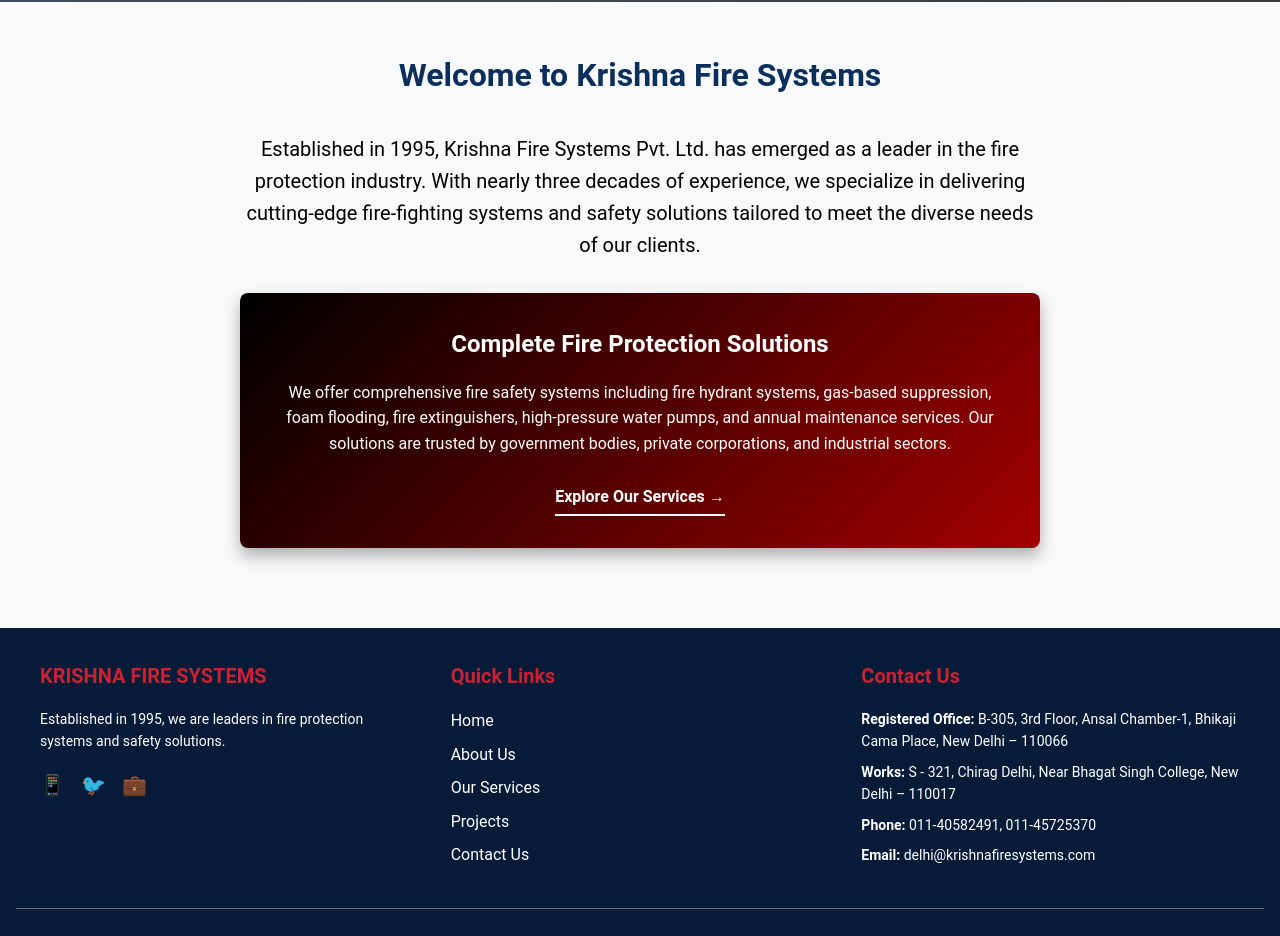
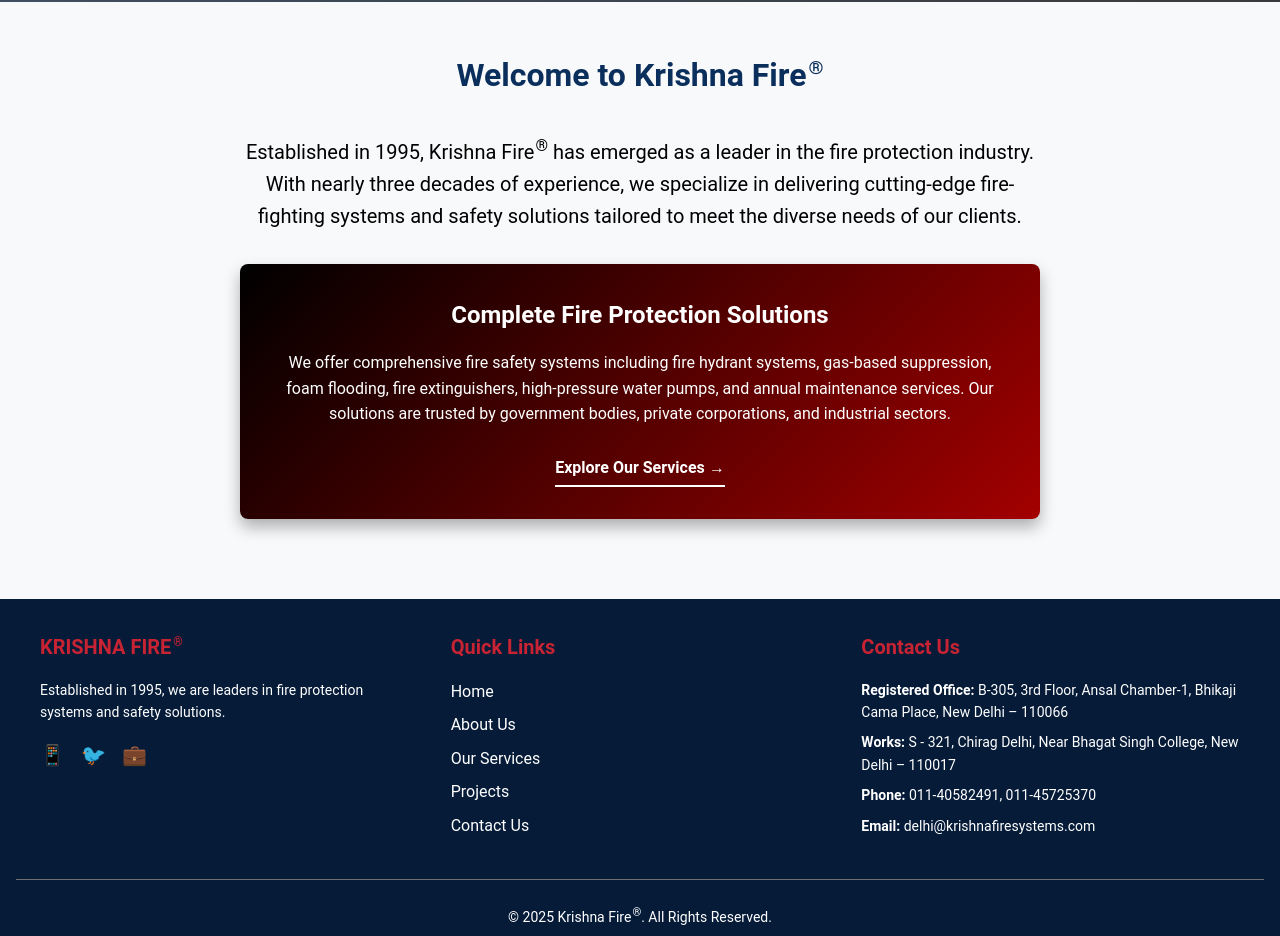
Before and after one commit to niteshsaxena03/KrishnaFiresystems, a React (Vite) app: page / in a window 1280 px wide. Shown: the part 720-1656 px from the top of the page. Built offline with nearby package versions, Linux system fonts and the light colour scheme; grey boxes are pictures that could not be loaded.

Commit message:
Changed the name of company by using R symbol

```diff
--- a/index.html
+++ b/index.html
@@ -4,7 +4,7 @@
     <meta charset="UTF-8" />
     <meta name="viewport" content="width=device-width, initial-scale=1.0" />
     <link rel="icon" type="image/svg+xml" href="/MainLogo.jpg" />
-    <title>Krishna Fire Systems</title>
+    <title>Krishna Fire®</title>
     <link
       rel="stylesheet"
       href="https://unpkg.com/leaflet@1.9.4/dist/leaflet.css"
--- a/src/components/Footer.jsx
+++ b/src/components/Footer.jsx
@@ -71,7 +71,18 @@
     <footer style={footerStyle}>
       <div style={footerContentStyle}>
         <div style={footerSectionStyle}>
-          <h3 style={footerTitleStyle}>KRISHNA FIRE SYSTEMS</h3>
+          <h3 style={footerTitleStyle}>
+            KRISHNA FIRE
+            <span
+              style={{
+                fontSize: "0.6em",
+                verticalAlign: "super",
+                marginLeft: "2px",
+              }}
+            >
+              ®
+            </span>
+          </h3>
           <p style={footerTextStyle}>
             Established in 1995, we are leaders in fire protection systems and
             safety solutions.
@@ -129,8 +140,17 @@
 
       <div style={footerBottomStyle}>
         <p>
-          © {new Date().getFullYear()} Krishna Fire Systems Pvt. Ltd. All
-          Rights Reserved.
+          © {new Date().getFullYear()} Krishna Fire
+          <span
+            style={{
+              fontSize: "0.8em",
+              verticalAlign: "super",
+              marginLeft: "1px",
+            }}
+          >
+            ®
+          </span>
+          . All Rights Reserved.
         </p>
       </div>
     </footer>
--- a/src/pages/About.jsx
+++ b/src/pages/About.jsx
@@ -108,7 +108,18 @@
     <div>
       <section style={sectionStyle}>
         <div style={containerStyle}>
-          <h1 style={headingStyle}>About Krishna Fire Systems</h1>
+          <h1 style={headingStyle}>
+            About Krishna Fire
+            <span
+              style={{
+                fontSize: "0.6em",
+                verticalAlign: "super",
+                marginLeft: "2px",
+              }}
+            >
+              ®
+            </span>
+          </h1>
 
           <div style={highlightBoxStyle}>
             <div style={statBoxStyle}>
@@ -128,11 +139,20 @@
           <div style={overviewSectionStyle}>
             <h2 style={subHeadingStyle}>Company Overview</h2>
             <p style={paragraphStyle}>
-              Established in 1995 and headquartered in Delhi, Krishna Fire®
-              Systems Pvt. Ltd. has emerged as a leader in the fire protection
-              industry. With nearly three decades of experience, we specialize
-              in delivering cutting-edge fire-fighting systems and safety
-              solutions tailored to meet the diverse needs of our clients.
+              Established in 1995 and headquartered in Delhi, Krishna Fire
+              <span
+                style={{
+                  fontSize: "0.8em",
+                  verticalAlign: "super",
+                  marginLeft: "1px",
+                }}
+              >
+                ®
+              </span>{" "}
+              has emerged as a leader in the fire protection industry. With
+              nearly three decades of experience, we specialize in delivering
+              cutting-edge fire-fighting systems and safety solutions tailored
+              to meet the diverse needs of our clients.
             </p>
             <p style={paragraphStyle}>
               As an ISO 9001:2000 certified company, our commitment to
--- a/src/pages/Clients.jsx
+++ b/src/pages/Clients.jsx
@@ -19,9 +19,10 @@
   const clients = [
     {
       name: "Lumax Industries Ltd.",
-      location: "Plant-I, Pant Nagar, IP-2, Salempur, Haridwar, Sanand, Gujarat (Ahmadabad), Bawal, Rewari (Haryana)",
+      location:
+        "Plant-I, Pant Nagar, IP-2, Salempur, Haridwar, Sanand, Gujarat (Ahmadabad), Bawal, Rewari (Haryana)",
       category: "industrial",
-      logo: '/lumax.png' ,
+      logo: "/lumax.png",
       logoBackground: "#ffff",
     },
     {
@@ -319,9 +320,19 @@
       <header style={headerStyle}>
         <h1 style={titleStyle}>Our Clients</h1>
         <p style={subtitleStyle}>
-          Over the years, Krishna Fire Systems has earned the trust of numerous
-          prestigious clients across various sectors. Our commitment to
-          excellence has made us the preferred choice for fire safety solutions.
+          Over the years, Krishna Fire
+          <span
+            style={{
+              fontSize: "0.8em",
+              verticalAlign: "super",
+              marginLeft: "1px",
+            }}
+          >
+            ®
+          </span>{" "}
+          has earned the trust of numerous prestigious clients across various
+          sectors. Our commitment to excellence has made us the preferred choice
+          for fire safety solutions.
         </p>
       </header>
 
--- a/src/pages/Contact.jsx
+++ b/src/pages/Contact.jsx
@@ -2,13 +2,13 @@
 import { theme } from "../theme";
 import { useMobile } from "../hooks/useMobile";
 import emailjs from "@emailjs/browser";
-import { MapContainer, TileLayer, Marker, Popup  , Circle } from 'react-leaflet';
-import L from 'leaflet';
-import 'leaflet/dist/leaflet.css';
+import { MapContainer, TileLayer, Marker, Popup, Circle } from "react-leaflet";
+import L from "leaflet";
+import "leaflet/dist/leaflet.css";
 // markers :
-import markerIcon2x from 'leaflet/dist/images/marker-icon-2x.png';
-import markerIcon from 'leaflet/dist/images/marker-icon.png';
-import markerShadow from 'leaflet/dist/images/marker-shadow.png';
+import markerIcon2x from "leaflet/dist/images/marker-icon-2x.png";
+import markerIcon from "leaflet/dist/images/marker-icon.png";
+import markerShadow from "leaflet/dist/images/marker-shadow.png";
 
 delete L.Icon.Default.prototype._getIconUrl;
 L.Icon.Default.mergeOptions({
@@ -16,8 +16,6 @@
   iconUrl: markerIcon,
   shadowUrl: markerShadow,
 });
-
-
 
 const Contact = () => {
   const isMobile = useMobile();
@@ -74,14 +72,14 @@
           alert("Failed to send message. Please try again later.");
         }
       );
-  }
+  };
 
   const handleSubmit = (e) => {
     e.preventDefault();
     console.log("Form data submitted:", formData);
 
     // Email Js Part :
-    sendEmail(formData)
+    sendEmail(formData);
 
     setFormSubmitted(true);
     // Reset form after submission
@@ -372,14 +370,24 @@
             </div>
           </div>
           <div style={mapContainerStyle}>
-          <MapContainer center={position} zoom={14} style={{ height: '100%', width: '100%' }}>
+            <MapContainer
+              center={position}
+              zoom={14}
+              style={{ height: "100%", width: "100%" }}
+            >
               <TileLayer
                 attribution='&copy; <a href="https://www.openstreetmap.org/">OpenStreetMap</a>'
                 url="https://{s}.tile.openstreetmap.org/{z}/{x}/{y}.png"
               />
               <Marker position={position}>
                 <Popup>
-                Krishna Fire Systems Office<br />Ansals Chamber I, Delhi
+                  Krishna Fire
+                  <span style={{ fontSize: "0.7em", verticalAlign: "super" }}>
+                    ®
+                  </span>{" "}
+                  Office
+                  <br />
+                  Ansals Chamber I, Delhi
                 </Popup>
               </Marker>
               <Circle
--- a/src/pages/Equipment.jsx
+++ b/src/pages/Equipment.jsx
@@ -1,8 +1,7 @@
 import { useState } from "react";
 import { theme } from "../theme";
 import { useMobile } from "../hooks/useMobile";
-import { EquipmentsimageSet as imageSet  }  from "../assets/equipments" ;
-
+import { EquipmentsimageSet as imageSet } from "../assets/equipments";
 
 const Equipment = () => {
   const isMobile = useMobile();
@@ -27,7 +26,7 @@
       description:
         "High-performance electric welding machines used for precision fabrication of fire safety equipment and components.",
       icon: "⚡",
-      image: imageSet[0]
+      image: imageSet[0],
     },
     {
       name: "Gas Cutting Set",
@@ -36,8 +35,7 @@
       description:
         "Industrial-grade gas cutting sets for precise metal cutting operations in fire equipment manufacturing.",
       icon: "🔥",
-      image:
-        imageSet[1],
+      image: imageSet[1],
     },
     {
       name: "Gas Welding Set",
@@ -46,8 +44,7 @@
       description:
         "Gas welding equipment for specialized welding applications requiring controlled heat input.",
       icon: "🔥",
-      image:
-       imageSet[2],
+      image: imageSet[2],
     },
     {
       name: "Chain Pulley Block (2,5 Ton)",
@@ -56,8 +53,7 @@
       description:
         "2,5-ton capacity chain pulley blocks for safe lifting and positioning of heavy components during installation.",
       icon: "⛓️",
-      image:
-       imageSet[3],
+      image: imageSet[3],
     },
     {
       name: "M.S. Pipe Cutting Machine",
@@ -66,8 +62,7 @@
       description:
         "Specialized pipe cutting machines for precise cutting of mild steel pipes used in fire hydrant and sprinkler systems.",
       icon: "⚙️",
-      image:
-        imageSet[4],
+      image: imageSet[4],
     },
     {
       name: "Angle Grinder",
@@ -76,8 +71,7 @@
       description:
         "Versatile angle grinders for cutting, grinding and polishing metal components of fire safety systems.",
       icon: "🔄",
-      image:
-        imageSet[5],
+      image: imageSet[5],
     },
     {
       name: "Straight Grinder",
@@ -86,8 +80,7 @@
       description:
         "Straight grinders for precision grinding operations in tight spaces and detailed work.",
       icon: "🔄",
-      image:
-        imageSet[6],
+      image: imageSet[6],
     },
     {
       name: "Drill Machine (Hammer)",
@@ -96,8 +89,7 @@
       description:
         "Powerful hammer drill machines for concrete drilling during installation of fire safety systems.",
       icon: "🔨",
-      image:
-        imageSet[7],
+      image: imageSet[7],
     },
     {
       name: "Pistol Drill Machine",
@@ -106,8 +98,7 @@
       description:
         "Compact pistol-grip drill machines for precision drilling work in confined spaces.",
       icon: "🔨",
-      image:
-        imageSet[8],
+      image: imageSet[8],
     },
     {
       name: "Hydraulic Pump",
@@ -116,8 +107,7 @@
       description:
         "High-pressure hydraulic pumps for testing and commissioning of fire safety equipment.",
       icon: "💧",
-      image:
-       imageSet[9],
+      image: imageSet[9],
     },
   ];
 
@@ -381,10 +371,20 @@
       <header style={headerStyle}>
         <h1 style={titleStyle}>Our Technical Capabilities</h1>
         <p style={subtitleStyle}>
-          Krishna Fire Systems is equipped with state-of-the-art machinery and
-          tools to provide the highest quality fire safety solutions. Our
-          comprehensive equipment inventory enables us to handle all aspects of
-          installation, maintenance, and servicing.
+          Krishna Fire
+          <span
+            style={{
+              fontSize: "0.8em",
+              verticalAlign: "super",
+              marginLeft: "1px",
+            }}
+          >
+            ®
+          </span>{" "}
+          is equipped with state-of-the-art machinery and tools to provide the
+          highest quality fire safety solutions. Our comprehensive equipment
+          inventory enables us to handle all aspects of installation,
+          maintenance, and servicing.
         </p>
       </header>
 
@@ -440,11 +440,13 @@
               transform: "none", // Initial state
             }}
           >
-           <img
-            src={item.image.primary? item.image.primary : item.image.secondary}
-            alt={item.name}
-            style={equipmentImageStyle}
-          />
+            <img
+              src={
+                item.image.primary ? item.image.primary : item.image.secondary
+              }
+              alt={item.name}
+              style={equipmentImageStyle}
+            />
             <div style={equipmentInfoStyle}>
               <div style={iconContainerStyle}>{item.icon}</div>
               <div style={equipmentHeaderStyle}>
--- a/src/pages/Home.jsx
+++ b/src/pages/Home.jsx
@@ -4,8 +4,7 @@
 import { useState, useEffect } from "react";
 
 const Home = () => {
-
-const [bgImage, setBgImage] = useState(
+  const [bgImage, setBgImage] = useState(
     "https://res.cloudinary.com/dhcodkhrw/image/upload/v1749029004/Home_g1dstg.jpg"
   );
 
@@ -19,7 +18,6 @@
       );
     };
   }, []);
-
 
   const isMobile = useMobile();
 
@@ -144,7 +142,9 @@
       <section style={heroSectionStyle}>
         <div style={overlayStyle}></div>
         <div style={heroContentStyle}>
-          <h1 style={heroTitleStyle}>KRISHNA FIRE SYSTEMS</h1>
+          <h1 style={heroTitleStyle}>
+            Krishna Firesystems Pvt.Ltd.
+          </h1>
           <p style={heroSubtitleStyle}>
             Leading Provider of Fire Protection Solutions Since 1995
           </p>
@@ -155,13 +155,33 @@
       </section>
 
       <section style={sectionStyle}>
-        <h2 style={sectionTitleStyle}>Welcome to Krishna Fire Systems</h2>
+        <h2 style={sectionTitleStyle}>
+          Welcome to Krishna Fire
+          <span
+            style={{
+              fontSize: "0.6em",
+              verticalAlign: "super",
+              marginLeft: "2px",
+            }}
+          >
+            ®
+          </span>
+        </h2>
         <p style={introTextStyle}>
-          Established in 1995, Krishna Fire Systems Pvt. Ltd. has emerged as a
-          leader in the fire protection industry. With nearly three decades of
-          experience, we specialize in delivering cutting-edge fire-fighting
-          systems and safety solutions tailored to meet the diverse needs of our
-          clients.
+          Established in 1995, Krishna Fire
+          <span
+            style={{
+              fontSize: "0.8em",
+              verticalAlign: "super",
+              marginLeft: "1px",
+            }}
+          >
+            ®
+          </span>{" "}
+          has emerged as a leader in the fire protection industry. With nearly
+          three decades of experience, we specialize in delivering cutting-edge
+          fire-fighting systems and safety solutions tailored to meet the
+          diverse needs of our clients.
         </p>
 
         <div style={featuredServiceStyle}>
--- a/src/pages/Products.jsx
+++ b/src/pages/Products.jsx
@@ -26,7 +26,7 @@
       category: "fire-extinguishers",
       description:
         "ISI-marked CO2 fire extinguishers for electrical fires, available in various capacities.",
-      image: imageSet[0] ,
+      image: imageSet[0],
       features: [
         "ISI Marked",
         "Pressure Tested",
@@ -41,7 +41,7 @@
       category: "alarm-systems",
       description:
         "Microprocessor-based addressable fire alarm control panel with multi-zone capabilities.",
-      image: imageSet[1] ,
+      image: imageSet[1],
       features: [
         "Addressable Technology",
         "LCD Display",
@@ -56,7 +56,7 @@
       category: "hydrant-systems",
       description:
         "Single outlet landing valve for fire hydrant systems, manufactured to IS standards.",
-      image: imageSet[2] ,
+      image: imageSet[2],
       features: [
         "IS:5290 Compliant",
         "Working Pressure 15 kg/cm²",
@@ -71,7 +71,7 @@
       category: "suppression-systems",
       description:
         "Clean agent fire suppression system ideal for server rooms and sensitive equipment areas.",
-      image:  imageSet[3] ,
+      image: imageSet[3],
       features: [
         "Environmentally Friendly",
         "Zero Ozone Depletion",
@@ -86,7 +86,7 @@
       category: "hydrant-systems",
       description:
         "Swing-type fire hose reel with 30m hose, compliant with IS:884 standards.",
-      image: imageSet[4] ,
+      image: imageSet[4],
       features: [
         "IS:884 Certified",
         "30m Hose Length",
@@ -101,7 +101,7 @@
       category: "alarm-systems",
       description:
         "Photoelectric smoke detector with advanced false alarm prevention technology.",
-      image:  imageSet[5] ,
+      image: imageSet[5],
       features: [
         "Dual Sensor Technology",
         "Early Warning",
@@ -116,7 +116,7 @@
       category: "safety-equipment",
       description:
         "High-temperature resistant safety helmet for firefighting personnel.",
-      image:  imageSet[6] ,
+      image: imageSet[6],
       features: [
         "Heat Resistant",
         "Impact Protection",
@@ -131,7 +131,7 @@
       category: "suppression-systems",
       description:
         "Quick response automatic sprinkler head for ceiling installation in commercial buildings.",
-      image:  imageSet[7] ,
+      image: imageSet[7],
       features: [
         "Various Temperature Ratings",
         "Decorative Finish Options",
@@ -311,9 +311,19 @@
       <header style={headerStyle}>
         <h1 style={titleStyle}>Our Products</h1>
         <p style={subtitleStyle}>
-          Krishna Fire Systems offers a comprehensive range of high-quality fire
-          safety products, including both Indian and imported brands, to meet
-          all your fire protection needs.
+          Krishna Fire
+          <span
+            style={{
+              fontSize: "0.8em",
+              verticalAlign: "super",
+              marginLeft: "1px",
+            }}
+          >
+            ®
+          </span>{" "}
+          offers a comprehensive range of high-quality fire safety products,
+          including both Indian and imported brands, to meet all your fire
+          protection needs.
         </p>
       </header>
 
```
Also changed, not shown: src/components/Navbar.jsx (+10 -2 lines). Lines whose indentation alone changed are shown as unchanged.
